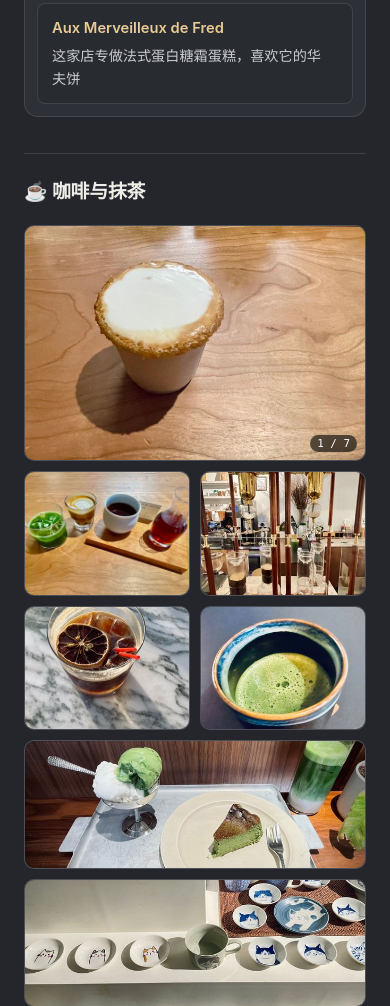
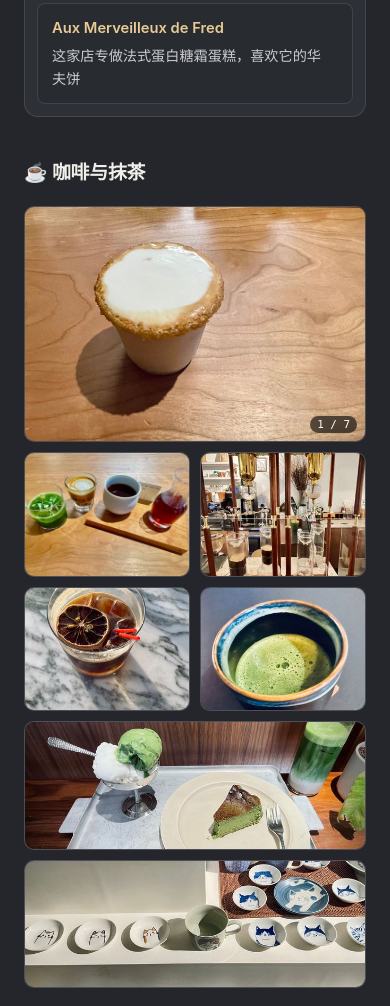
Before and after one commit to ericwxia/ericwxia.github.io, a plain HTML site: page post/纽约风味角落/index.html in a window 390 px wide. Shown: the part 4796-5802 px from the top of the page. Drawn offline with Linux system fonts and the light colour scheme; a web font is replaced by a local one.

Commit message:
Remove divider line between 烘焙店铺 and 咖啡与抹茶

```diff
--- a/assets/css/styles.css
+++ b/assets/css/styles.css
@@ -1928,6 +1928,12 @@ main {
   scroll-margin-top: 90px;
 }
 
+.chapter-section-plain {
+  border-top: none;
+  padding-top: 4px;
+  margin-top: 36px;
+}
+
 .chapter-head {
   display: flex;
   align-items: baseline;
@@ -2335,6 +2341,11 @@ main {
     padding-top: 22px;
   }
 
+  .chapter-section-plain {
+    padding-top: 4px;
+    margin-top: 28px;
+  }
+
   .byline-sep-updated {
     display: none;
   }
--- a/post/纽约风味角落/index.html
+++ b/post/纽约风味角落/index.html
@@ -19,7 +19,7 @@
   <link rel="preconnect" href="https://fonts.googleapis.com" />
   <link rel="preconnect" href="https://fonts.gstatic.com" crossorigin />
   <link href="https://fonts.googleapis.com/css2?family=Google+Sans+Code:wght@400..600&amp;family=Google+Sans+Flex:opsz,wght,ROND@14..48,400..700,0..100&amp;family=Newsreader:ital,opsz,wght@0,6..72,400..600;1,6..72,400..500&amp;family=Noto+Sans+SC:wght@400;500;600&amp;family=Noto+Serif+SC:wght@400;600&amp;display=swap" rel="stylesheet" />
-  <link rel="stylesheet" href="../../assets/css/styles.css?v=4" />
+  <link rel="stylesheet" href="../../assets/css/styles.css?v=5" />
 </head>
 <body>
   <a class="skip-link" href="#main-content">Skip to content</a>
@@ -143,7 +143,7 @@
           </div>
         </section>
 
-        <section id="cafe-notes" class="chapter-section" aria-labelledby="cafe-notes-title">
+        <section id="cafe-notes" class="chapter-section chapter-section-plain" aria-labelledby="cafe-notes-title">
           <div class="chapter-head">
             <h2 id="cafe-notes-title" class="chapter-title">☕ 咖啡与抹茶</h2>
           </div>
```
Also changed, not shown: post/ny-flavor-corners/index.html (+2 -2 lines).
